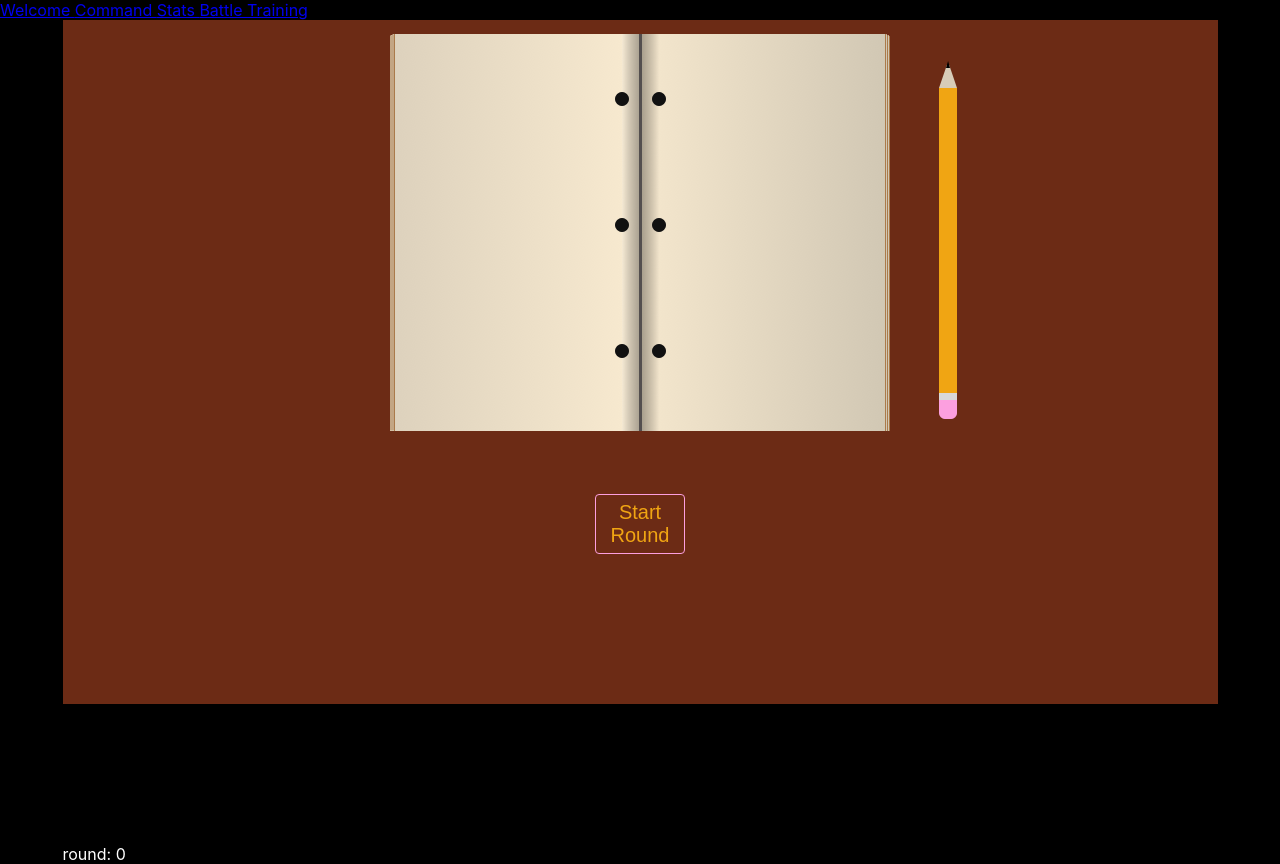
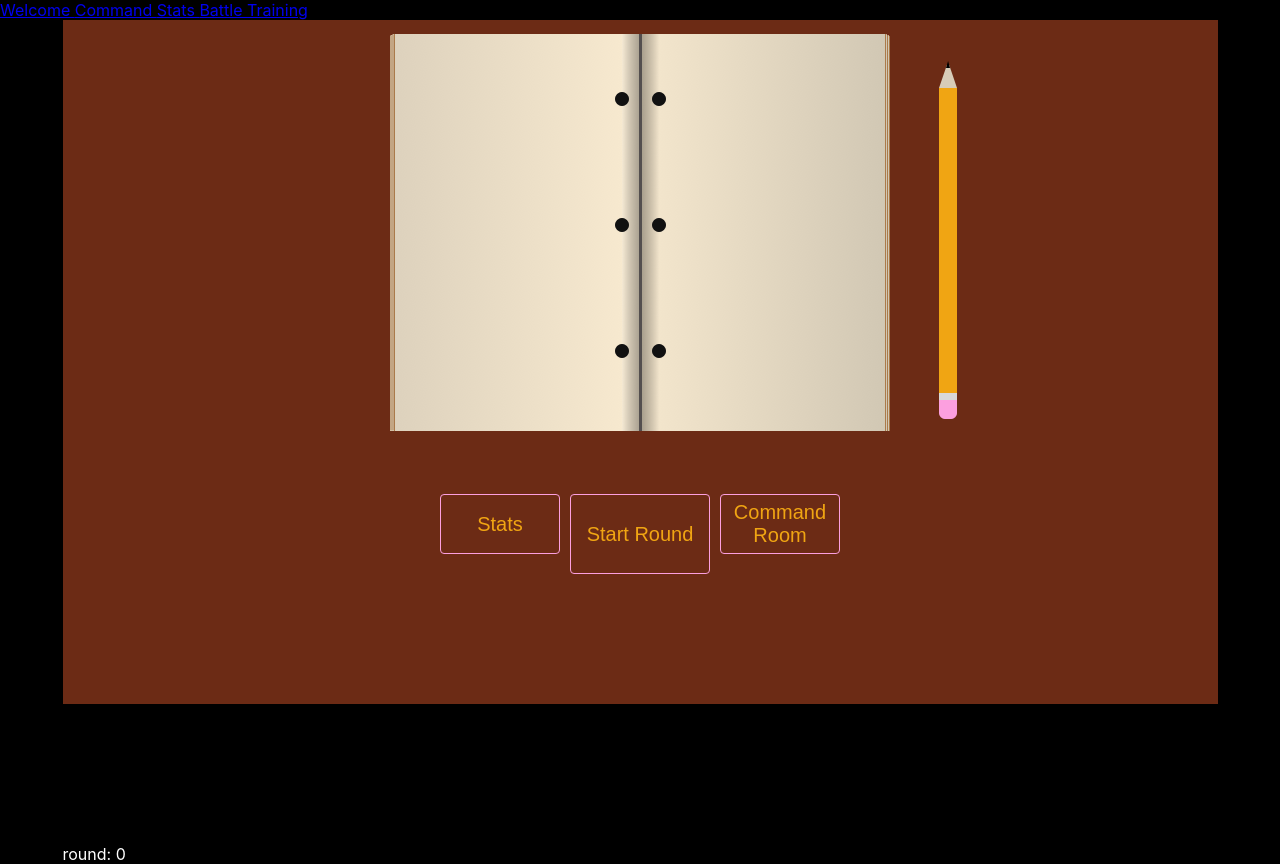
Before and after one commit to bkiggen/typerSpace, a React (Create React App) app: page /#/Training in a window 1280 px wide. Built offline with nearby package versions, Linux system fonts and the light colour scheme; a web font is replaced by a local one.

Commit message:
add css stylings and additional buttons on training and stats

```diff
--- a/src/components/Stats.jsx
+++ b/src/components/Stats.jsx
@@ -2,7 +2,7 @@ import React from 'react';
 import PropTypes from 'prop-types';
 import StatsImage from '../assets/images/Stats.png';
 import styled, { css } from 'styled-components';
-
+import { Link } from 'react-router-dom';
 
 function Stats(props){
 
@@ -29,8 +29,6 @@ function Stats(props){
     height: 100px;
     position: absolute;
     text-align: center;
-
-
     color: #4AB7AE;
     ${props => props.rank && css`
       left: 1010px;
@@ -40,6 +38,27 @@ function Stats(props){
       font-size: 60px;
       padding-top: 15px;
     `}
+  `
+  const Button = styled.button`
+    height: 60px;
+    width: 120px;
+    outline: none;
+    border: 1px solid #4AB7AE;
+    background-color: black;
+    color: #4AB7AE;
+    font-size: 20px;
+    border-radius: 4px;
+    margin-top: 50px;
+    &:hover {
+      animation: hover 1s 1;
+      animation-fill-mode: forwards;
+    }
+    @keyframes hover {
+      100%{
+        border: 1px solid #FC9FDF;
+        box-shadow: 0px 0px 60px 10px rgba(255,20,147, .2);
+      }
+    }
   `
 
 
@@ -67,6 +86,7 @@ function Stats(props){
 
 
   return (
+    <div>
     <StatsContainer>
       <MainContainer>
         <h2>Your Last Round:</h2>
@@ -80,6 +100,11 @@ function Stats(props){
         {getLetterData('rank')}
       </SmallContainer>
     </StatsContainer>
+    <div style={{display: 'flex', justifyContent: 'space-between', margin: '0 auto', width: '280px'}}>
+      <Button><Link to='/Command' style={{textDecoration: 'none', color: '#4AB7AE'}}>Command Room</Link></Button>
+      <Button><Link to='/Training' style={{textDecoration: 'none', color: '#4AB7AE'}}>Training</Link></Button>
+    </div>
+    </div>
   );
 }
 
--- a/src/components/Training.jsx
+++ b/src/components/Training.jsx
@@ -16,6 +16,7 @@ import R4 from './../assets/images/hands R4.png';
 import L4 from './../assets/images/hands L4.png';
 import R5 from './../assets/images/hands R5.png';
 import L5 from './../assets/images/hands L5.png';
+import {Link} from 'react-router-dom';
 const { c } = constants;
 
 const WelcomeContainer = styled.div`
@@ -44,7 +45,6 @@ const InnerBook = styled.div`
   font-size: 30px;
   padding: 2px;
   letter-spacing: 4px;
-  // background-color: rgba(200, 200, 200, .5);
   line-height: 50px;
 `;
 
@@ -59,7 +59,7 @@ const HandsDiv = styled.div`
 
 const Button = styled.button`
   height: 60px;
-  width: 90px;
+  width: 120px;
   outline: none;
   border: 1px solid #FC9FDF;
   background-color: #6C2B15;
@@ -74,9 +74,15 @@ const Button = styled.button`
   @keyframes hover {
     100%{
       border: 1px solid #FC9FDF;
-      box-shadow: 0px 0px 6px 0px #FC9FDF;
+      box-shadow: 0px 0px 600px 100px rgba(255,20,147, .5);
     }
   }
+`
+
+const ButtonDiv = styled.div`
+  display: flex;
+  width: 400px;
+  justify-content: space-between;
 `
 
 const Span = styled.span`
@@ -85,8 +91,7 @@ const Span = styled.span`
 `
 
 function Training(props){
-  let handContent = <Button onClick={updateCurrentRound}>Start Round</Button>
-
+  let handContent;
   function getHandContent(letter){
     if(letter === 'f' || letter === 'g' || letter === 't' || letter === 'b' || letter === 'v' || letter === 'r'){
       return (
@@ -157,14 +162,14 @@ function Training(props){
       )
     }
   };
-
+  handDecider();
   function handDecider(letter){
     if ( !props.isTraining ) {
-      if( props.currentRound > 0){
-        handContent = <Button onClick={updateCurrentRound}>Start Next Round</Button>
-      } else if ( props.currentRound === 0){
-        handContent = <Button onClick={updateCurrentRound}>Start Round</Button>
-      }
+      handContent = <ButtonDiv>
+                     <Button main><Link to="/Stats" style={{textDecoration: 'none', color: '#F0A513'}}>Stats</Link></Button>
+                     <Button style={{height: '80px', width: '140px'}} onClick={updateCurrentRound}>Start Round</Button>
+                     <Button><Link to="/Command" style={{textDecoration: 'none', color: '#F0A513'}}>Command Room</Link></Button>
+                   </ButtonDiv>
     } else if (props.isTraining){
       handContent = getHandContent(letter)
     }
--- a/src/components/Welcome.jsx
+++ b/src/components/Welcome.jsx
@@ -29,7 +29,7 @@ const EnterButton = styled.button`
   @keyframes hover {
     100%{
       border: 1px solid red;
-      box-shadow: 0px 0px 6px 0px red;
+      box-shadow: 0px 0px 600px 600px rgba(255,20,147, .2);
     }
   }
 `
```
